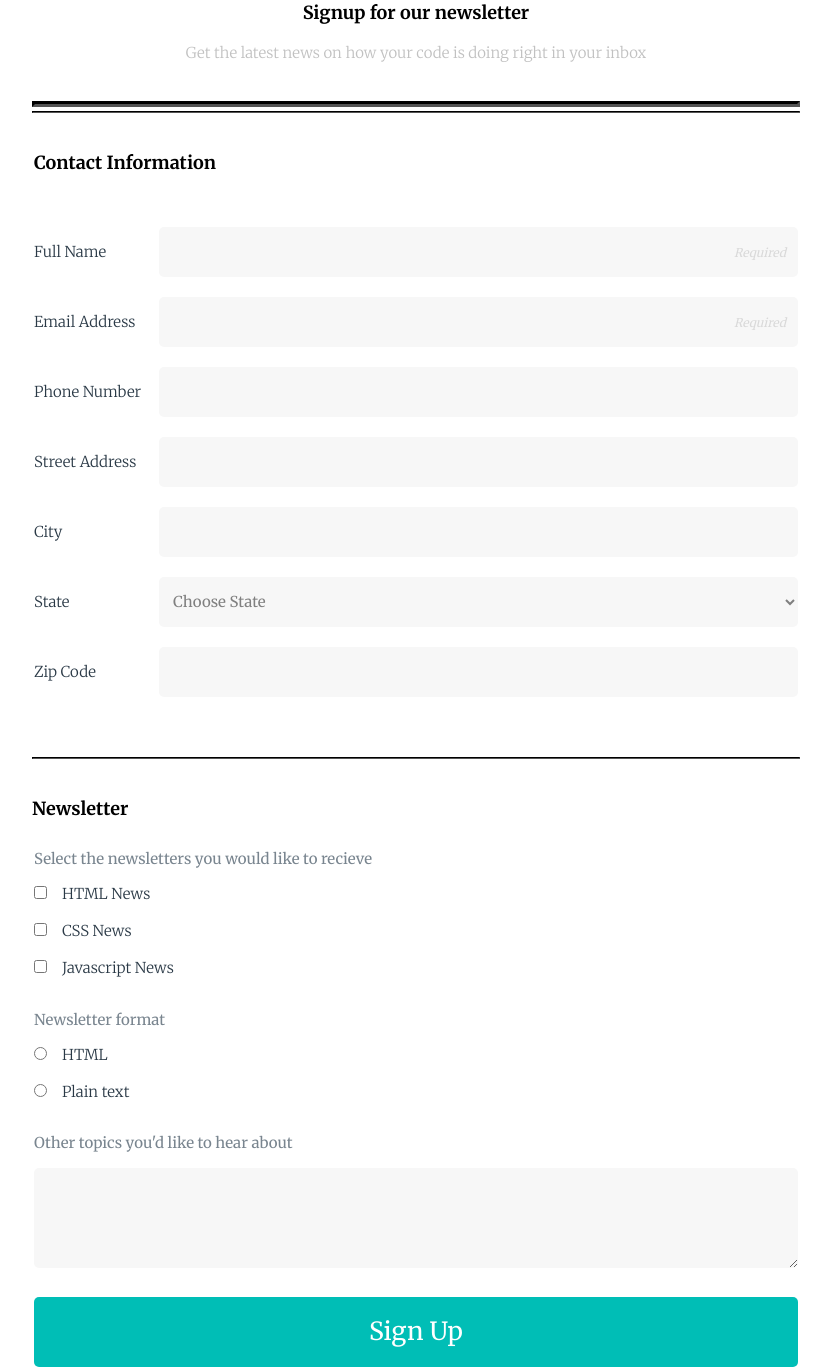
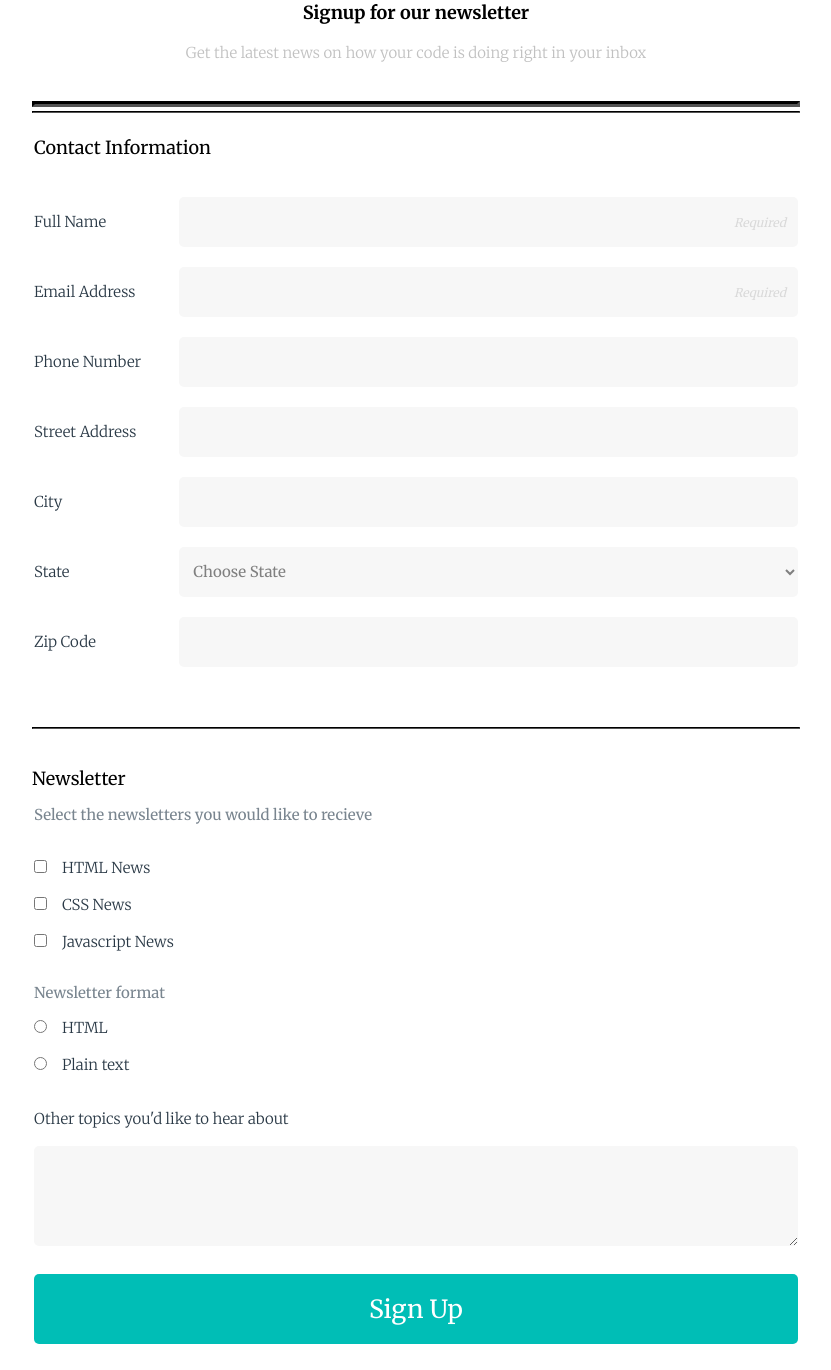
Before and after one commit to joeyashulman/techdegree-project-3, a plain HTML site: page index.html in a window 1280 px wide. Shown: the part 97-1467 px from the top of the page, without its empty margins (224-1055 px from the left). Drawn offline with Linux system fonts and the light colour scheme.

Commit message:
fixes for second submission

```diff
--- a/css/style.css
+++ b/css/style.css
@@ -36,6 +36,10 @@ hr {
 fieldset {
     border: none;
     padding: 0;
+}
+
+legend {
+    font-size: 18px;
 }
 
 .single-line {
@@ -79,7 +83,8 @@ header {
 
 /* INPUT STYLES */
 
-input[type="text"]::placeholder {
+input[type="text"]::placeholder,
+input[type="email"]::placeholder {
     text-align: right;
     padding-right: 10px;
     font-size: 12px;
@@ -103,7 +108,9 @@ input[id="zip"] {
 
 
 select[name="user_state"],
-input[type="text"] {
+input[type="text"],
+input[type="tel"],
+input[type="email"] {
     cursor: pointer;
     font-size: 15px;
     color: grey;
@@ -178,7 +185,7 @@ button:focus {
 
     label {
         flex-grow: 0;
-        flex-basis: 150px;
+        flex-basis: 180px;
         margin: 0;
     }
 
--- a/index.html
+++ b/index.html
@@ -21,9 +21,7 @@
         </div>
         <form action="index.html" method="post">
             <fieldset>
-                <h2>Contact Information</h2><br>
-
-
+                <legend>Contact Information</legend><br>
 
                     <div class="flex-contain">
                         <label for="name">Full Name</label>
@@ -32,12 +30,12 @@
 
                     <div class="flex-contain">
                         <label for="email">Email Address</label>
-                        <input type="text" id="email" name="user_email" placeholder="Required">
+                        <input type="email" id="email" name="user_email" placeholder="Required">
                     </div>
 
                     <div class="flex-contain">
                         <label for="phone">Phone Number</label>
-                        <input type="text" id="phone" name="user_phone">
+                        <input type="tel" id="phone" name="user_phone">
                     </div>
 
                     <div class="flex-contain">
@@ -115,9 +113,9 @@
 
             <hr class="single-line">
 
-            <h2>Newsletter</h2>
+            <legend>Newsletter</legend>
             <fieldset>
-                <p>Select the newsletters you would like to recieve</p>
+                <p>Select the newsletters you would like to recieve</p><br>
 
                 <input type="checkbox" id="htmlnews" value="html_news" name="user_newsletter"><label for="htmlnews" class="inline">HTML News</label><br><br>
                 <input type="checkbox" id="cssnews" value="css_news" name="user_newsletter"><label for="cssnews" class="inline">CSS News</label><br><br>
@@ -125,10 +123,10 @@
 
                 <p>Newsletter format</p>
                 <input type="radio" id="html" value="html" name="format"><label for="html" class="inline">HTML</label><br><br>
-                <input type="radio" id="css" value="css" name="format"><label for="css" class="inline">Plain text</label><br><br>
+                <input type="radio" id="css" value="css" name="format"><label for="css" class="inline">Plain text</label><br><br><br>
 
-                <p>Other topics you'd like to hear about</p>
-                <textarea></textarea>
+                <label for="textarea">Other topics you'd like to hear about</label><br>
+                <textarea id="textarea" name="textarea"></textarea>
 
                 <button type="submit">Sign Up</button>
 
```
